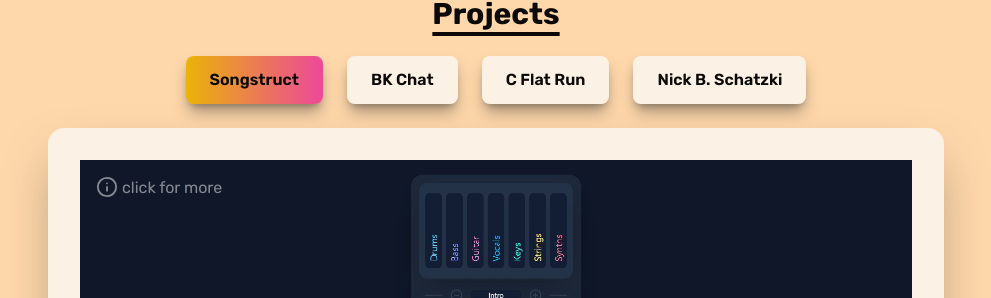
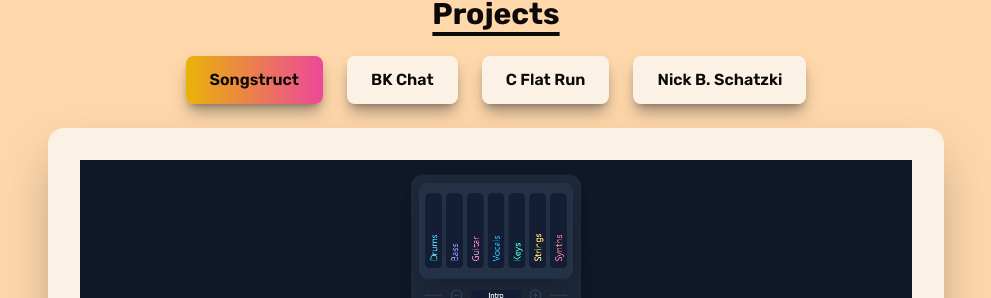
Before and after one commit to BKSchatzki/bks-portfolio, a React (Vite) app: page / in a window 1280 px wide. Shown: the part 798-1096 px from the top of the page, without its empty margins (144-1135 px from the left). Built offline with nearby package versions, Linux system fonts and the light colour scheme.

Commit message:
Fix typo in intro, remove tooltip from PortfolioItem, remove ThemeSwitcher import from App

```diff
--- a/src/components/Intro.jsx
+++ b/src/components/Intro.jsx
@@ -32,7 +32,7 @@ function Intro() {
         and a{" "}
         <span className="bg-gradient-to-r from-violet-800 to-blue-800 bg-clip-text font-semibold text-transparent dark:from-yellow-600 dark:to-pink-600">
           Systematizer
-        </span>{" "}
+        </span>
         , fervently insisting on maximizing both "vibe" and "flow" in user and
         team experience by working from first principles, regardless of the
         field. I love performing, both on the job and literally, thriving in the
--- a/src/components/PortfolioItem.jsx
+++ b/src/components/PortfolioItem.jsx
@@ -38,14 +38,14 @@ function PortfolioItem({
           className="max-h-[600px] object-cover p-4 sm:p-6 lg:p-8"
           src={imgUrl}
         />
-        <span
+        {/* <span
           className={`absolute left-0 top-0 flex gap-1 p-6 text-xs lowercase text-stone-50 opacity-50 dark:text-slate-50 sm:p-9 sm:text-sm lg:p-12 lg:text-base ${
             descriptionVisibility ? "hidden" : ""
           }`}
         >
           <Info className="h-4 w-4 sm:h-[1.125rem] sm:w-[1.125rem] lg:h-[1.375rem] lg:w-[1.375rem]" />
           {vpIsLg ? "Click for more" : "Tap for more"}
-        </span>
+        </span> */}
         <div
           className={`absolute left-0 top-0 h-full w-full cursor-pointer p-4 transition duration-100 sm:p-6 lg:p-8 ${
             descriptionVisibility ? "opacity-100" : "opacity-0"
```
